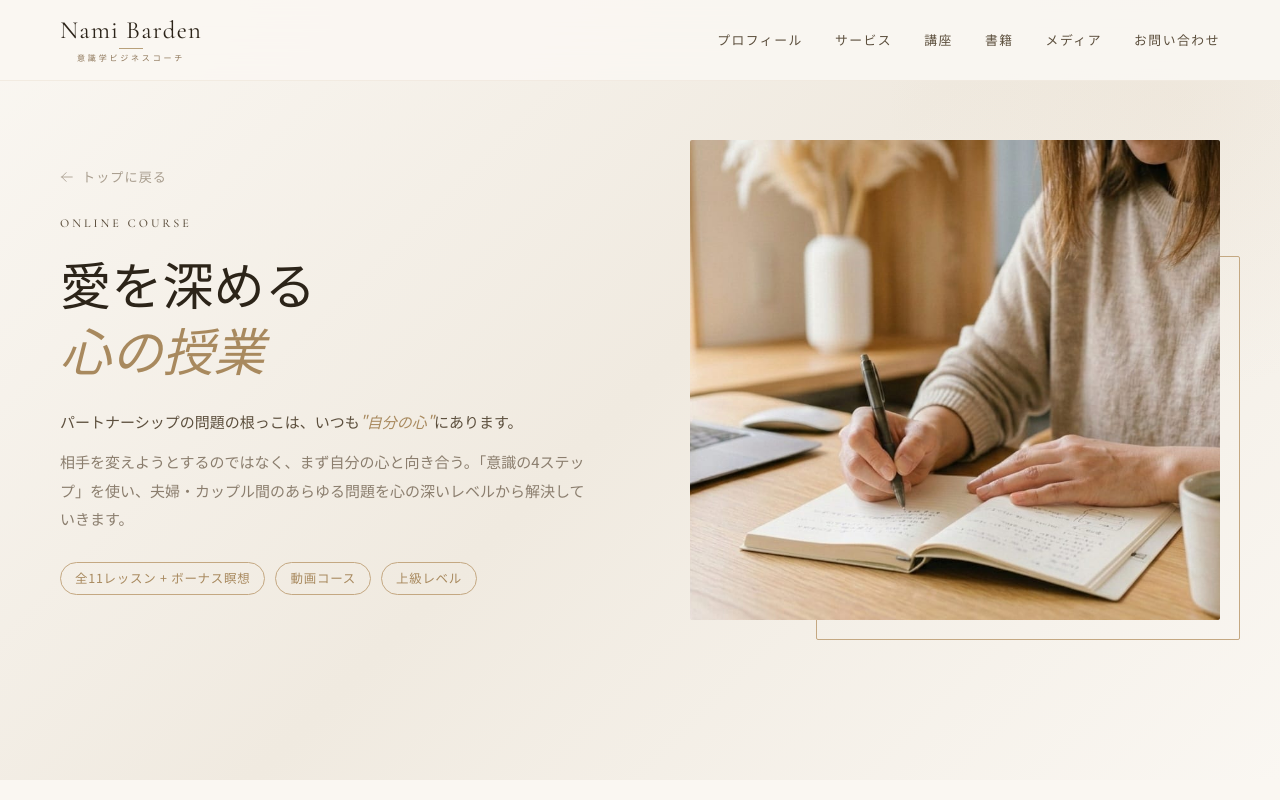
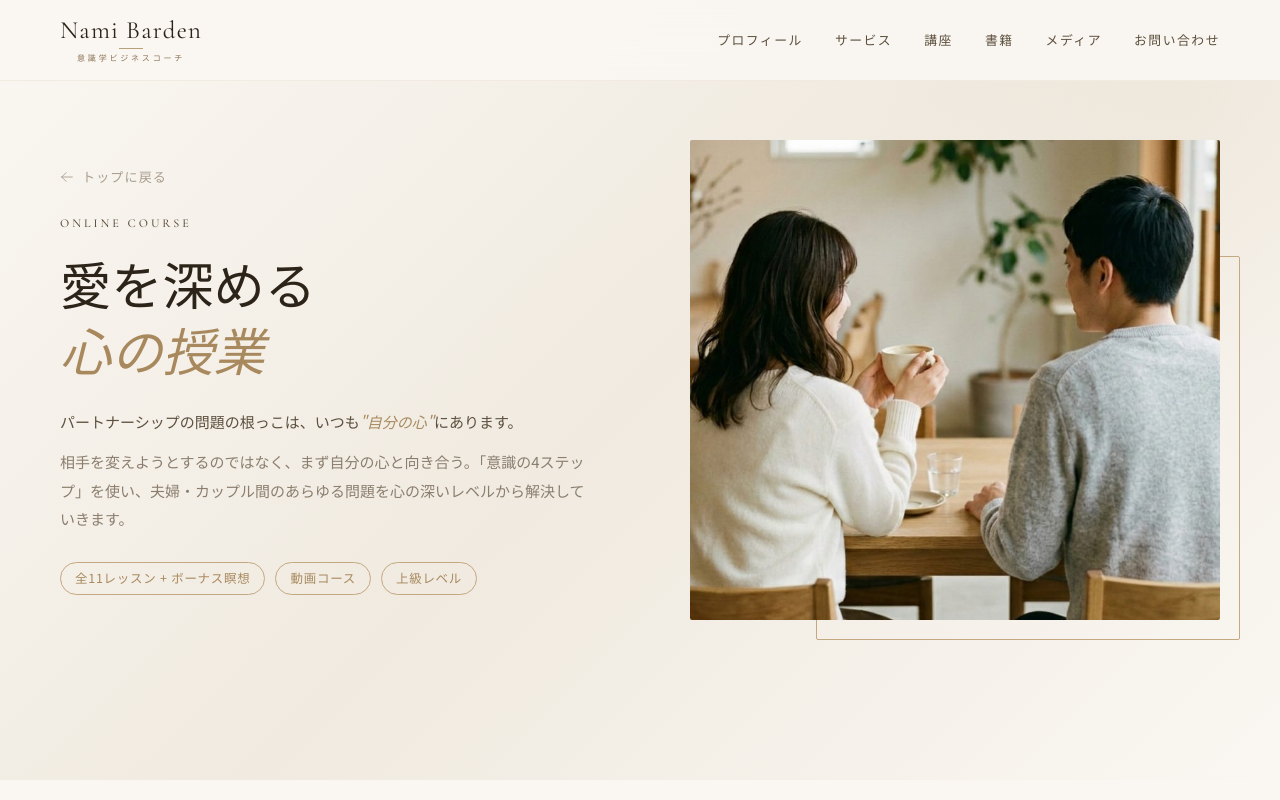
Before and after one commit to overlordforthew/NamiBarden, a website: page public/online-course-2.html in a window 1280 px wide. Shown: the top 800 px of the page. Drawn offline with nearby package versions, Linux system fonts and the light colour scheme; a web font is replaced by a local one.

Commit message:
Ai Chan: update public/online-course-2.html, public/images/course2-hero-couple-cafe.jpg

```diff
--- a/public/online-course-2.html
+++ b/public/online-course-2.html
@@ -334,7 +334,7 @@ footer { background: var(--brown-deep); padding: 80px 0 40px; color: var(--cream
       </div>
     </div>
     <div class="page-hero-image reveal reveal-delay-2">
-      <img src="/images/nami-coaching-hero.jpg?v=20260302" alt="愛を深める心の授業 — ナミ・バーデン">
+      <img src="/images/course2-hero-couple-cafe.jpg?v=20260302" alt="愛を深める心の授業 — ナミ・バーデン">
       <div class="hero-img-decoration"></div>
     </div>
   </div>
```
Also changed, not shown: public/images/course2-hero-couple-cafe.jpg (added).
